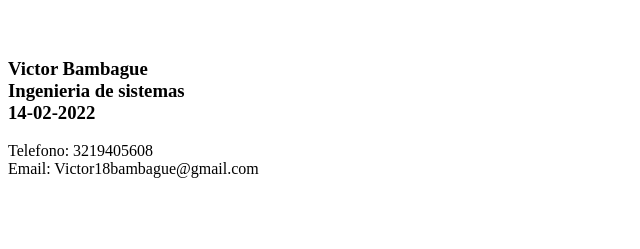
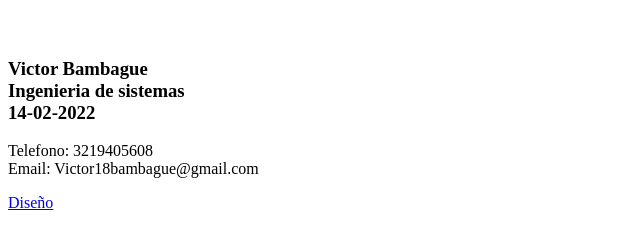
Before and after one commit to VictorBambague/DSW-Victorbambague, a plain HTML site: page index.html in a window 1280 px wide. Shown: the part 59-308 px from the top of the page, without its empty margins (0-640 px from the left). Drawn offline with Linux system fonts and the light colour scheme.

Commit message:
Actualización fase 2
Se coloca la redirección a la pagina desing.html

```diff
--- a/index.html
+++ b/index.html
@@ -16,5 +16,6 @@
             Telefono: 3219405608 </br>
             Email: Victor18bambague@gmail.com
         </p>
+    <a href="fase2/design.html">Diseño</a>
 </body>
 </html>
```
Also changed, not shown: fase2/design.html (+1 -0 lines).
